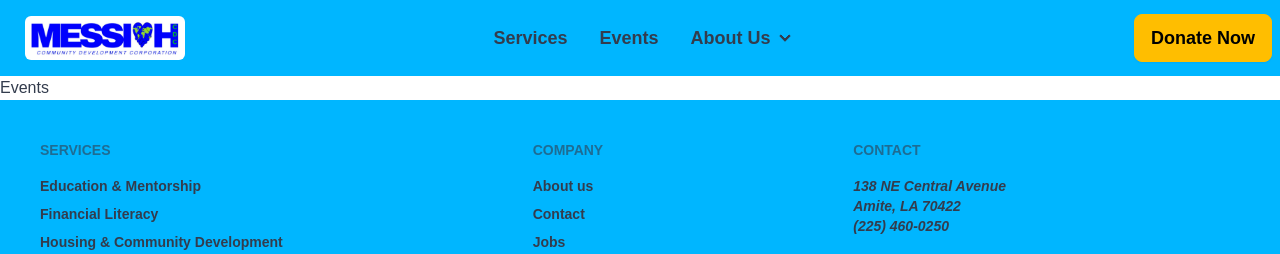
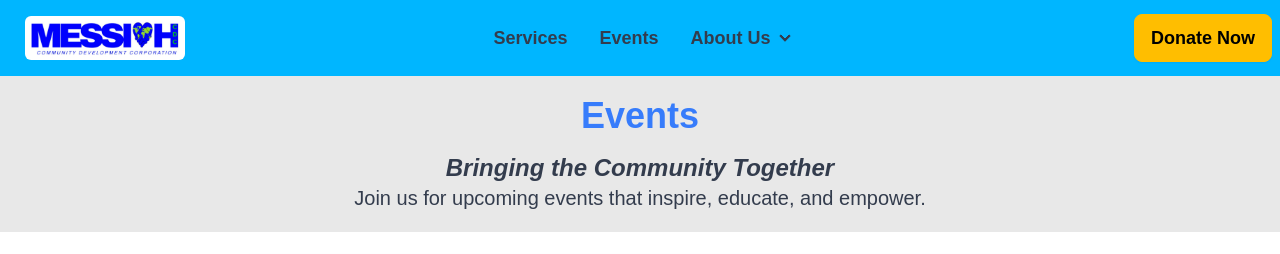
Before and after one commit to Laqwanda-Nettles/messiah-house, a Next.js app: page /events in a window 1280 px wide. Shown: the top 254 px of the page. Built offline with nearby package versions, Linux system fonts and the light colour scheme; a web font is replaced by a local one.

Commit message:
Added meta data for SEO. embedded a google test calendar.

```diff
--- a/src/pages/events.js
+++ b/src/pages/events.js
@@ -1,11 +1,38 @@
 import Footer from "@/components/Footer";
+import Header from "@/components/Header";
 import Navbar from "@/components/Navbar";
+import Head from "next/head";
 
 export default function Events() {
   return (
     <>
+      <Head>
+        <title>Events</title>
+        <meta
+          name="description"
+          content="Messiah House Community Development Corporation non-profit event page that displays upcoming events, news, and sponsors."
+          key="desc"
+        />
+      </Head>
       <Navbar />
-      <h1>Events</h1>
+      <Header
+        title={"Events"}
+        subtitle={"Bringing the Community Together"}
+        description={
+          "Join us for upcoming events that inspire, educate, and empower."
+        }
+      />
+      <div className="flex justify-center items-center m-6">
+        <iframe
+          src="https://calendar.google.com/calendar/embed?height=600&wkst=1&ctz=UTC&showPrint=0&title=Messiah's%20House%20Test%20Calendar&src=M2U4ZjhjNzZmMmEzNmM2N2ExZDlkMWQ5NWE5ZWRjMGIwYzdmZTllN2NlYWUxYTIzYmE1YmYxZjkwZGJmNDU0NEBncm91cC5jYWxlbmRhci5nb29nbGUuY29t&color=%234285F4"
+          className="border-2 border-secondary shadow-md shadow-info rounded-xl"
+          width="800"
+          height="600"
+          frameborder="0"
+          scrolling="no"
+        ></iframe>
+      </div>
+
       <Footer />
     </>
   );
```
